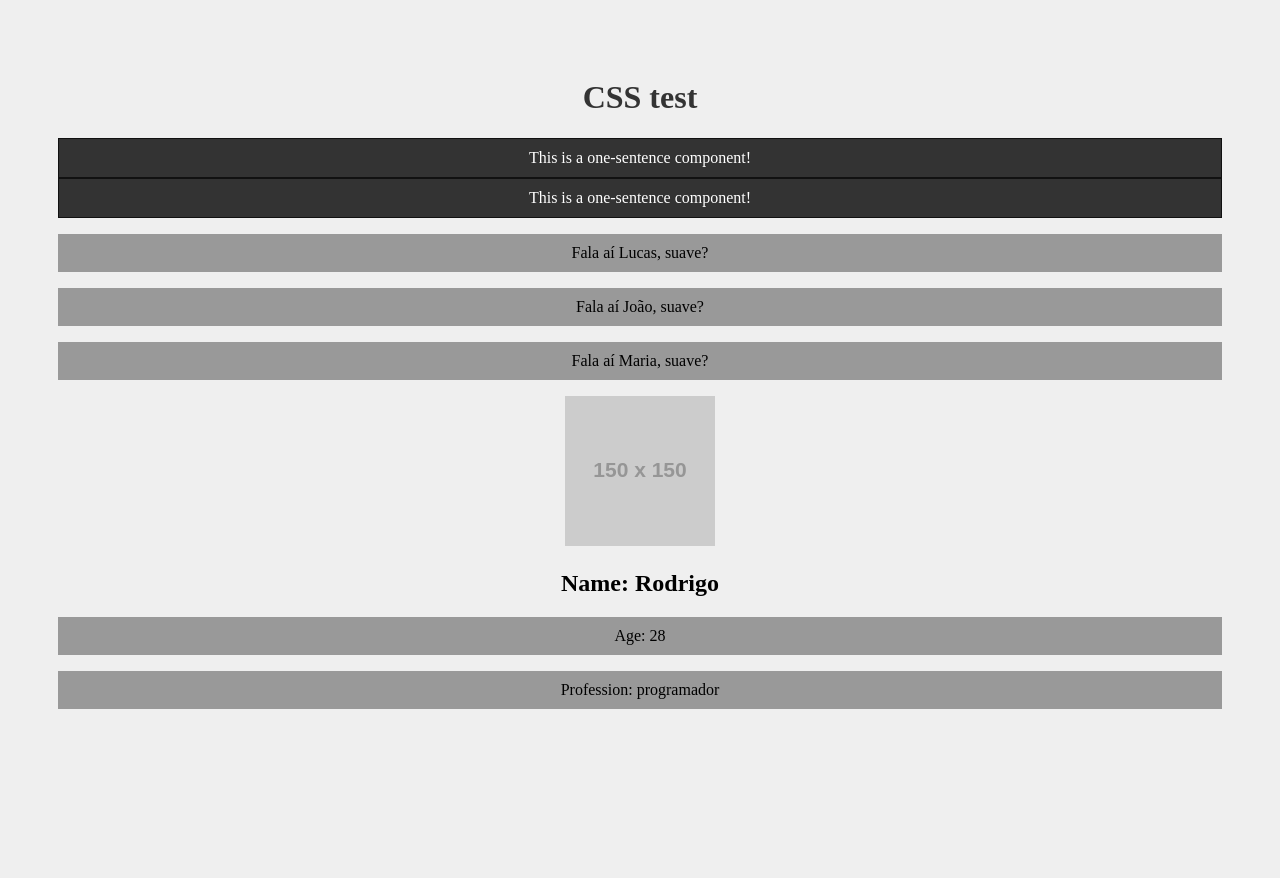
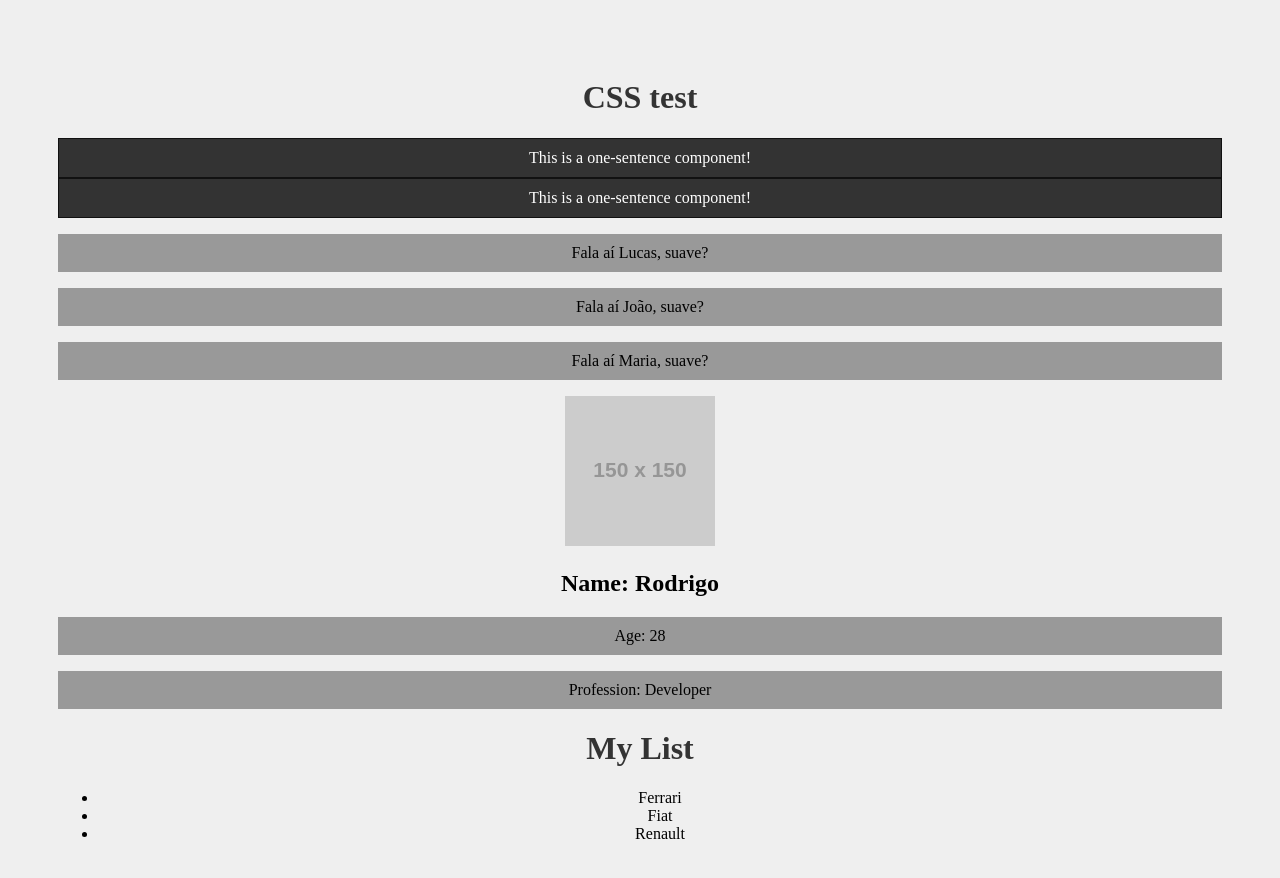
Before and after one commit to lucasalexneves/Project-React, a React (Create React App) app: page / in a window 1280 px wide. Shown: the top 878 px of the page. Before the commit the page ends 800 px from the top, so only its background shows below. Built offline with nearby package versions, Linux system fonts and the light colour scheme.

Commit message:
Using React Fragments

```diff
--- a/src/App.js
+++ b/src/App.js
@@ -3,6 +3,7 @@
 import SayMyName from './components/SayMyName';
 import Pessoa from './components/Pessoa';
 import Frase from './components/Frase';
+import List from './components/List';
 
 function App() {
 
@@ -19,9 +20,10 @@
       <Pessoa
       nome = "Rodrigo"
       idade = "28"
-      profissao = "programador"
+      profissao = "Developer"
       foto = "https://via.placeholder.com/150"
       />
+      <List />
     </div>
   )
 }
--- /dev/null
+++ b/src/components/Item.js
@@ -0,0 +1,11 @@
+function Item(props) {
+
+    return(
+        <>
+           <li>{props.marca}</li>
+
+        </>
+    )
+}
+
+export default Item
--- /dev/null
+++ b/src/components/List.js
@@ -0,0 +1,17 @@
+import Item from "./Item"
+
+function List() {
+
+    return(
+        <>
+            <h1>My List</h1>
+            <ul>
+                <Item marca = "Ferrari" />
+                <Item marca = "Fiat" />
+                <Item marca = "Renault" />
+            </ul>
+        </>
+    )
+}
+
+export default List
--- a/src/index.css
+++ b/src/index.css
@@ -1,5 +1,6 @@
 body {
   padding: 50px;
+  padding-bottom: 500px;
   background-color: #efefef;
 }
 
```
